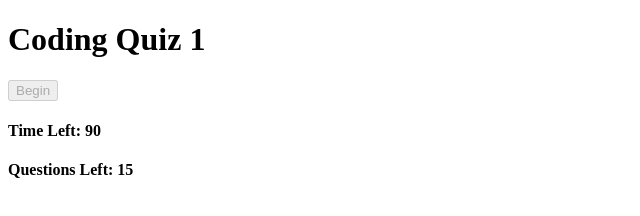
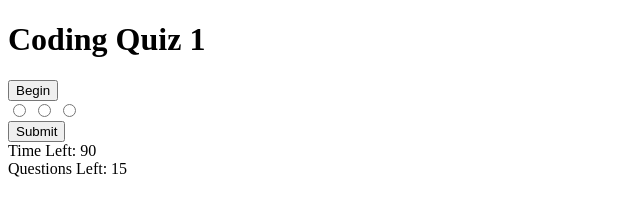
Before and after one commit to ChrisEliGirard/coding-Quiz-Application, a plain HTML site: page index.html in a window 1280 px wide. Both pictures are taken after a click on the button "Begin". Shown: the whole page, without its empty margins (0-640 px from the left). Drawn offline with Linux system fonts and the light colour scheme.

Commit message:
Starter Java Script

```diff
--- a/Assets/scripts/script.js
+++ b/Assets/scripts/script.js
@@ -1,19 +1,19 @@
 // Initalizing variables that act as DOM shortcuts
-var startButton = document.querySelector(".startButton")
-var questionBox = document.querySelector(".questionBox")
-var questionPrompt = document.getElementById(".question")
-var questionAnswers = document.querySelector(".answers")
-var timerEl = document.querySelector(".timer")
-var scoresEl = document.querySelector(".scores")
+var startButton = document.querySelector(".startButton");
+var questionBox = document.getElementById("questionBox");
+var questionPrompt = document.getElementById("question");
+var questionAnswers = document.getElementById("QuestionAnswers");
+var timerEl = document.getElementById("timer");
+var scoresEl = document.getElementById("scores");
 
 // Initializing Variables and arrays meant to store data
-var correct = 0
-var incorrect = 0
-var score = 0
-var questionsLeft = 15
+var correct = 0;
+var incorrect = 0;
+var score = 0;
+var questionsLeft = 15;
 var timer;
 var timerCount;
-var highscores = []
+var highscores = [];
 
 // function to create the Question Objects and the question objects
 function questionObj(question, correct, wrong01, wrong02, wrong03) {
@@ -24,10 +24,10 @@ function questionObj(question, correct, wrong01, wrong02, wrong03) {
     this.wrong03 = wrong03;
 }
 
-let question01 = new questionObj("A procedure that is meant to handle events is ...","An Event Handler","A Method","The Event Method","The Event Procedure Function");
-console.log(question01)
-var questions = [question01]
-console.log(question01.question)
+let question01 = new questionObj("A procedure that is meant to handle events is?","An Event Handler","A Method","The Event Method","The Event Procedure Function");
+console.log(question01);
+var questions = [question01];
+console.log(question01.question);
 
 // The init function is called when the page loads
 function init() {
@@ -36,8 +36,11 @@ function init() {
 
 // The startQuiz function is called when the start button is clicked
 function startQuiz() {
-    score = 0
-    startButton.disabled = true
+    score = 0;
+    // Hide the Highscores Button and the startbutton
+    highScoresButtonEl.parentElement.style.display = "none";
+    startButton.disabled = true;
+    // Start timer and render a question
     //startTimer();
     renderQuestion();
 }
@@ -45,22 +48,24 @@ function startQuiz() {
 //The scoreKeeper function is called after a question has been answered to check for correctness and call the renderQuestions function to continue
 function scoreKeeper() {
     if (correct) {
-        score = score + 10
+        score = score + 10;
     }
     renderQuestions();
 }
 
 // The renderQuestions function displays a  multiple choice question to be answered by the user
 function renderQuestion() {
+    // TODO: Clear last quesetion
+
+    //
     if (questionsLeft > 0) {
-        //chosenQuestion = questions[Math.floor(Math.random()*questions.length)];
-        chosenQuestion = question01.question
-        document.getElementById(".question").innerHTML = question01[question]
-        console.log(question01.question)
-    } else {
+        chosenQuestion = questions[Math.floor(Math.random()*questions.length)];
+        questionPrompt.textContent = chosenQuestion.question;
+        console.log(chosenQuestion);
+        //questionPrompt.
+    } //else {
 
-    }
+    //}
 }
-
 // Event listener for the begin button to call the startQuiz function
 startButton.addEventListener("click", startQuiz);
--- a/index.html
+++ b/index.html
@@ -15,21 +15,30 @@
 
     <main>
         <section id="questionBox">
-            <div>
-                <h3 id="question"></h3>
-            </div>
+            <form id="question" type="radio">
 
-            <form id="answers">
+                <div id="questionAnswers" type="text"></div>
 
+                <input type="radio" name="answer" value="answer-1">
+                <input type="radio" name="answer" value="answer-2">
+                <input type="radio" name="answer" value="answer-3">
+
+                <br>
+
+                <button type="button" onclick="selectedRadioValue()">
+                    Submit
+                </button>
+
+                <br>
             </form>
         </section>
 
         <aside id="timer">
-            <h4>Time Left: 90</h4>
+            <div>Time Left: 90</div>
         </aside>
 
         <aside id="tracker">
-            <h4>Questions Left: 15</h4>
+            <div>Questions Left: 15</div>
         </aside>
     </main>
 
```
